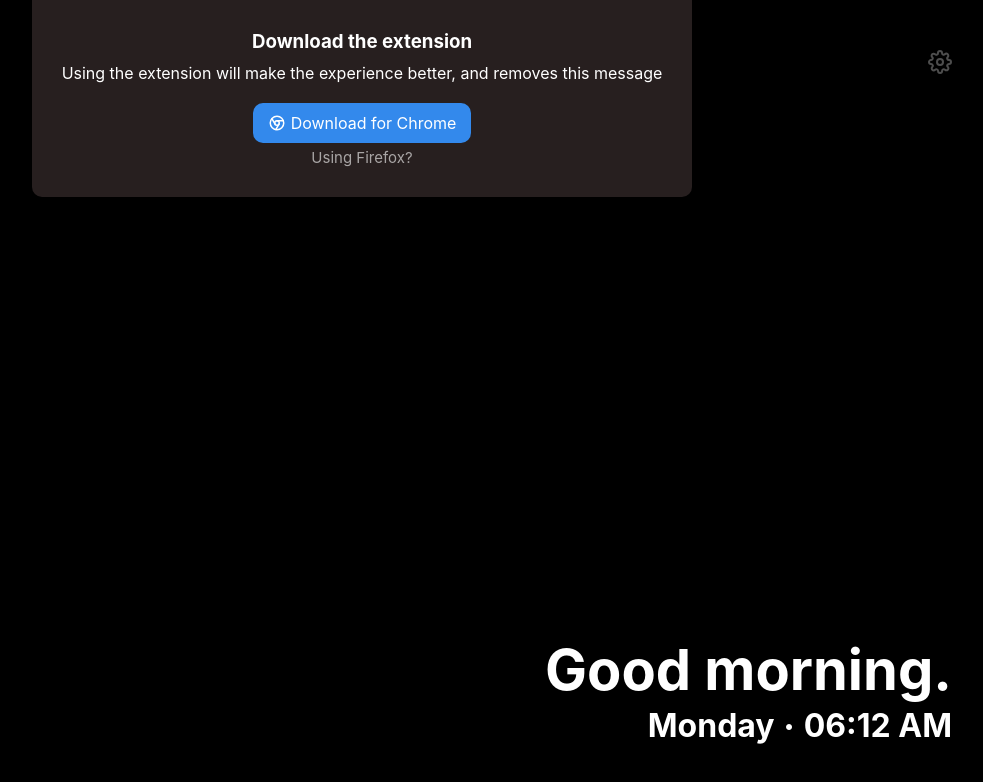
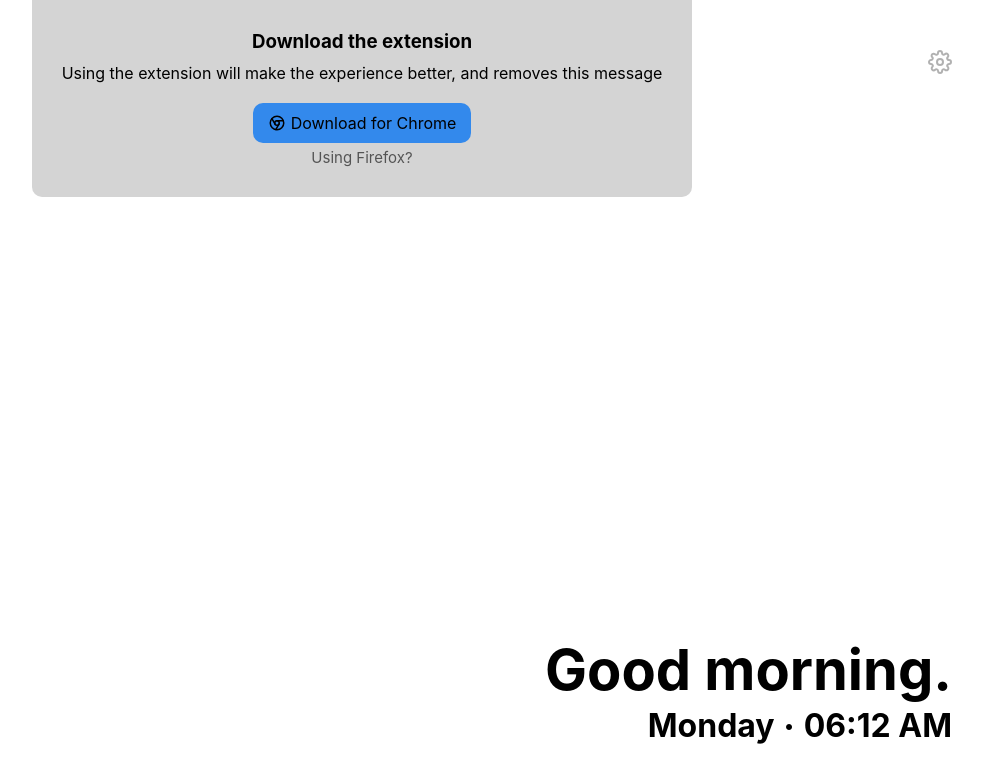
Before and after one commit to dustinrouillard/tabatha, a Next.js app: page / in a window 1280 px wide. Shown: the top 782 px of the page, without its empty margins (278-1261 px from the left). Built offline with nearby package versions, Linux system fonts and the light colour scheme.

Commit message:
Add light theme support

```diff
--- a/components/InstallExtension.tsx
+++ b/components/InstallExtension.tsx
@@ -46,6 +46,14 @@
   display: flex;
   flex-direction: column;
 
+  @media (prefers-color-scheme: light) {
+    background-color: #d4d4d4;
+  }
+
+  @media (prefers-color-scheme: dark) {
+    background-color: #271f1f;
+  }
+
   background-color: #271f1f;
   border-radius: 0 0 10px 10px;
 
@@ -66,13 +74,28 @@
 `;
 
 const Title = styled.h3`
+  @media (prefers-color-scheme: light) {
+    color: #000000;
+  }
+
+  @media (prefers-color-scheme: dark) {
+    color: #ffffff;
+  }
+
   color: #ffffff;
   margin: 0;
   margin-bottom: 10px;
 `;
 
 const Subtitle = styled.p`
-  color: #ffffff;
+  @media (prefers-color-scheme: light) {
+    color: #000000;
+  }
+
+  @media (prefers-color-scheme: dark) {
+    color: #ffffff;
+  }
+
   margin: 0;
 `;
 
@@ -81,8 +104,15 @@
   padding: 15px;
   height: 40px;
   margin-top: 20px;
-  color: #ffffff;
   background-color: #3389ec;
+  @media (prefers-color-scheme: light) {
+    color: #000000;
+  }
+
+  @media (prefers-color-scheme: dark) {
+    color: #ffffff;
+  }
+
   border-radius: 10px;
 
   display: flex;
@@ -101,8 +131,15 @@
   margin: 0;
   margin-top: 5px;
   font-size: 15px;
-  color: #ffffff;
   opacity: 0.6;
+
+  @media (prefers-color-scheme: light) {
+    color: #000000;
+  }
+
+  @media (prefers-color-scheme: dark) {
+    color: #ffffff;
+  }
 
   :hover {
     filter: brightness(50%);
--- a/components/WeatherSettings.tsx
+++ b/components/WeatherSettings.tsx
@@ -82,7 +82,13 @@
 }
 
 const Container = styled.div`
-  background-color: rgb(27, 29, 30);
+  @media (prefers-color-scheme: light) {
+    background-color: #d4d4d4;
+  }
+
+  @media (prefers-color-scheme: dark) {
+    background-color: rgb(27, 29, 30);
+  }
   width: 500px;
   height: auto;
   border-radius: 8px;
--- a/extension/manifest.chrome.json
+++ b/extension/manifest.chrome.json
@@ -1,7 +1,7 @@
 {
   "manifest_version": 2,
   "name": "Tabatha",
-  "version": "0.1.8",
+  "version": "0.2.0",
   "author": "Dustin Rouillard",
   "chrome_url_overrides": {
     "newtab": "index.html"
--- a/extension/manifest.firefox.json
+++ b/extension/manifest.firefox.json
@@ -1,7 +1,7 @@
 {
   "manifest_version": 2,
   "name": "Tabatha",
-  "version": "0.1.9",
+  "version": "0.2.0",
   "author": "Dustin Rouillard",
   "chrome_url_overrides": {
     "newtab": "index.html"
--- /dev/null
+++ b/next.config.js
@@ -0,0 +1,4 @@
+module.exports = {
+  output: "export",
+  distDir: "extension/html",
+};
--- a/pages/_app.tsx
+++ b/pages/_app.tsx
@@ -10,6 +10,20 @@
     font-family: -apple-system, BlinkMacSystemFont, Segoe UI, Roboto,
       Oxygen, Ubuntu, Cantarell, Fira Sans, Droid Sans, Helvetica Neue,
       sans-serif;
+  }
+
+  @media (prefers-color-scheme: light) {
+    body {
+      background-color: #ffffff;
+      color: #000000;
+    }
+  }
+
+  @media (prefers-color-scheme: dark) {
+    body {
+      background-color: #000000;
+      color: #ffffff;
+    }
   }
 
   a {
--- a/tsconfig.json
+++ b/tsconfig.json
@@ -16,7 +16,8 @@
     "moduleResolution": "node",
     "resolveJsonModule": true,
     "isolatedModules": true,
-    "jsx": "preserve"
+    "jsx": "preserve",
+    "incremental": true
   },
   "include": [
     "next-env.d.ts",
```
Also changed, not shown: package.json (+20 -21 lines), next-env.d.ts, 2 other files (tests, documents, lock files or other folders).
